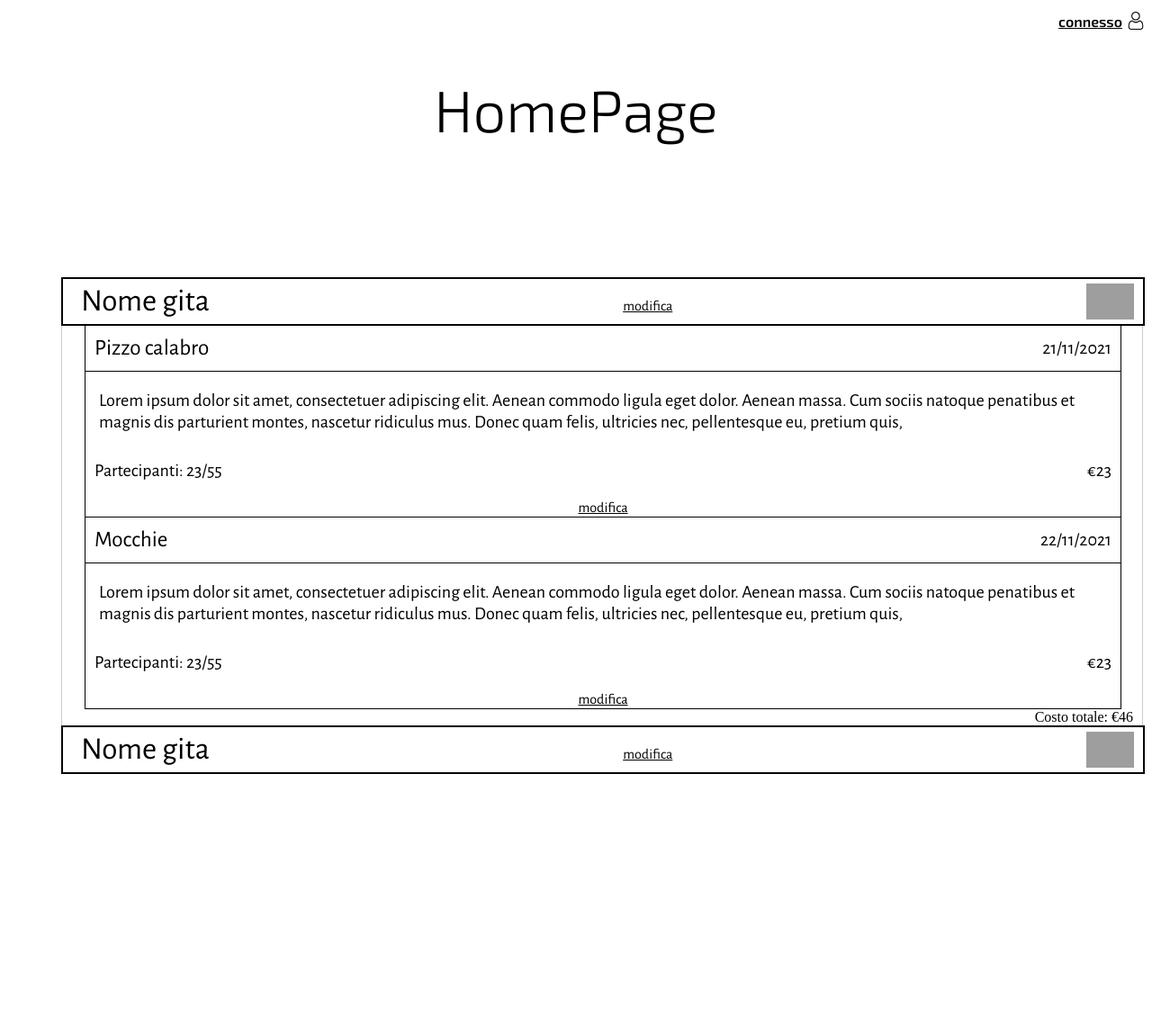
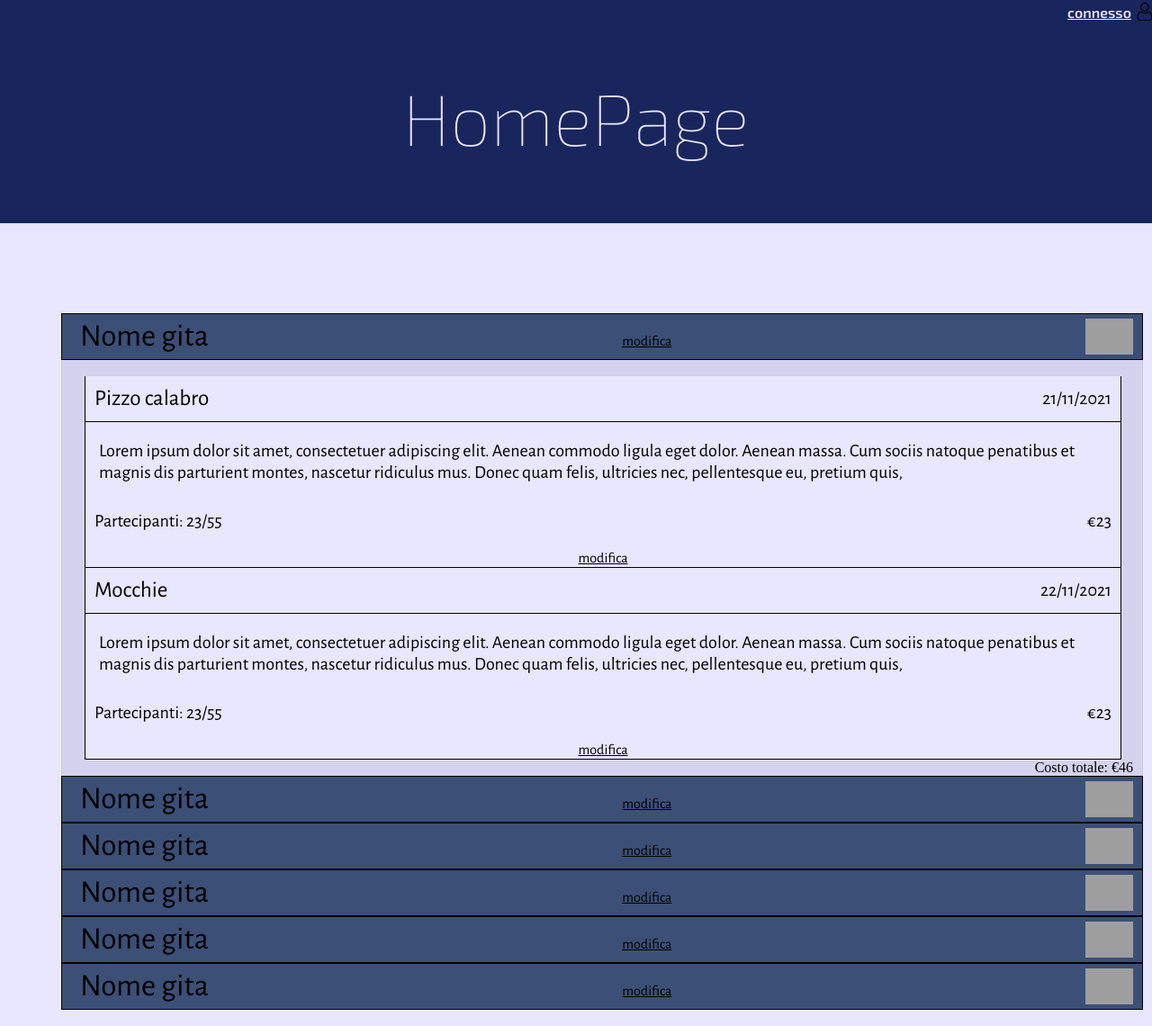
Before and after one commit to Mattiarey/GestoreGite, a PHP site: page /View/homepage.html in a window 1280 px wide. Shown: the whole page at 90% size. Before the commit the page ends 860 px from the top, so only its background shows below. Run offline with PHP 8.4, Linux system fonts and the light colour scheme; grey boxes are pictures that could not be loaded.

Commit message:
colori: trovati
coolors

```diff
--- a/View/css/homePage.css
+++ b/View/css/homePage.css
@@ -3,10 +3,12 @@ h1,
     text-align: center;
     font-family: "Exo 2", sans-serif;
     font-style: normal;
-    font-weight: 350;
-    font-size: 65px;
+    font-weight: 70;
+    font-size: 80px;
 }
-
+body{
+    background-color: #E9E6FF;
+}
 .connessione {
     display: flex;
     justify-content: right;
@@ -29,7 +31,13 @@ h1,
 
 .head {
     /*border: 1px solid #ccc;*/
-    height: 300px;
+    height: 250px;
+    background-color: #18265D;
+    margin-bottom: 100px;
+    color: #E9E6FF;
+    margin-top: -10px;
+    margin-right: -10px;
+    margin-left: -10px;
 }
 
 .corpo {
@@ -40,9 +48,9 @@ h1,
     justify-content: left;
     flex-direction: column;
 }
-
 .gita {
-    border: 2px solid black;
+    border: 1px solid black;
+    background-color: #3C4F76;
     height: 50px;
     width: 1200px;
     margin-left: 60px;
@@ -82,6 +90,7 @@ h1,
     border-left: 1px solid #ccc;
     border-right: 1px solid #ccc;
     margin-left: 60px;
+    background-color: #d5d2ee;
 }
 
 .metePiccole {
@@ -90,6 +99,7 @@ h1,
     border-right: 1px solid black;
     border-bottom: 1px solid black;
     margin-left: 25px;
+    background-color: #E9E6FF;
 }
 
 .inRiga {
@@ -164,3 +174,10 @@ h1,
 }
 
 /*per il testo normale usare il font family "Alegreya Sans", sans-serif*/
+.colori{
+    color: #18265D; /*blue*/
+    color: #E9E6FF; /*BIanchino*/
+    color: #C06E52; /*Mattoncino*/
+    color: #B4ADEA; /*perry winkle*/
+    color: #d6ffb7; /*verdino*/
+}
--- a/View/homepage.html
+++ b/View/homepage.html
@@ -37,7 +37,9 @@
                 <img src="./images/freccina.png" onclick="rotateIcon(0)" alt="+" class="icona">
             </div>
             <div class="mete">
+                <br>
                 <div class="metePiccole">
+
                     <div class="inRiga">
                         <span id="nomeMeta">Pizzo calabro</span>
                         <span id="dataMeta">21/11/2021</span>
@@ -72,6 +74,7 @@
                 <div class="aggiustaADestra">
                     <span id="costoTotale">Costo totale: €46</span>
                     <!--Mappa infinita pazzesca che unisce tutte le mete-->
+
                 </div>
             </div>
             <div class="gita">
@@ -79,6 +82,27 @@
                 <span id="modifica">modifica</span>
                 <img src="./images/freccina.png" onclick="rotateIcon(1)" alt="+" class="icona">
             </div>
+            <div class="gita">
+                <span id="nomeGita">Nome gita</span>
+                <span id="modifica">modifica</span>
+                <img src="./images/freccina.png" onclick="rotateIcon(0)" alt="+" class="icona">
+            </div>
+            <div class="gita">
+                <span id="nomeGita">Nome gita</span>
+                <span id="modifica">modifica</span>
+                <img src="./images/freccina.png" onclick="rotateIcon(0)" alt="+" class="icona">
+            </div>
+            <div class="gita">
+                <span id="nomeGita">Nome gita</span>
+                <span id="modifica">modifica</span>
+                <img src="./images/freccina.png" onclick="rotateIcon(0)" alt="+" class="icona">
+            </div>
+            <div class="gita">
+                <span id="nomeGita">Nome gita</span>
+                <span id="modifica">modifica</span>
+                <img src="./images/freccina.png" onclick="rotateIcon(0)" alt="+" class="icona">
+            </div>
+
         </div>
     </div>
 </body>
```
